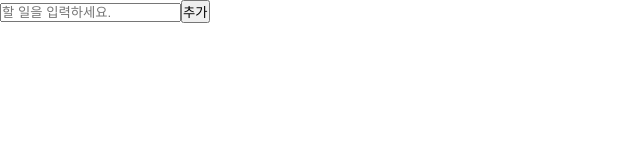
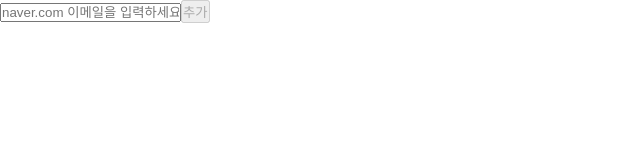
Before and after one commit to ralo-med/react-todo-app, a React (Create React App) app: page / in a window 1280 px wide. Shown: the top 160 px of the page, without its empty margins (0-640 px from the left). Built offline with nearby package versions, Linux system fonts and the light colour scheme.

Commit message:
#Form Errors

```diff
--- a/src/ToDoList.tsx
+++ b/src/ToDoList.tsx
@@ -1,13 +1,19 @@
 import { useForm } from "react-hook-form";
+
+interface IForm {
+  email: string;
+}
 
 function ToDoList() {
   const {
     register,
     handleSubmit,
-    formState: { isValid },
-  } = useForm();
+    formState: { isValid, errors },
+  } = useForm<IForm>({
+    mode: "onChange",
+  });
 
-  const onValid = (data: any) => {
+  const onValid = (data: IForm) => {
     console.log(data);
   };
 
@@ -17,12 +23,18 @@ function ToDoList() {
     <div>
       <form onSubmit={handleSubmit(onValid)}>
         <input
-          {...register("todo")}
-          // register함수가 반환하는 객체를 가져다가 input에 props로 준다
-          type="text"
-          placeholder="할 일을 입력하세요."
+          {...register("email", {
+            required: "이메일을 입력해주세요.",
+            pattern: {
+              value: /^[a-zA-Z0-9._%+-]+@naver\.com$/,
+              message: "@naver.com으로 끝나는 이메일을 입력해주세요.",
+            },
+          })}
+          type="email"
+          placeholder="naver.com 이메일을 입력하세요."
         />
-        <button>추가</button>
+        <button disabled={!isValid}>추가</button>
+        {errors.email && <p style={{ color: "red" }}>{errors.email.message}</p>}
       </form>
     </div>
   );
```
